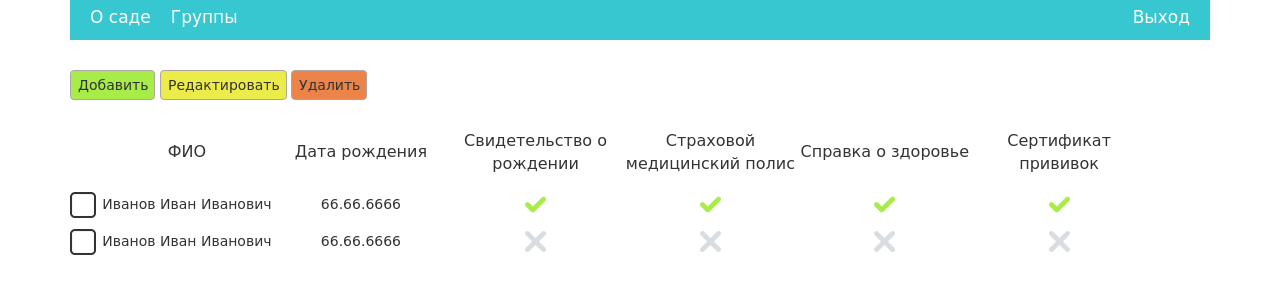
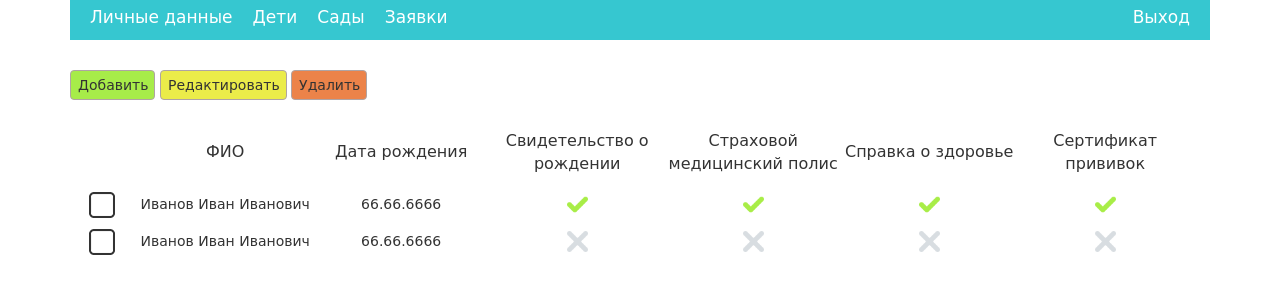
Before and after one commit to IKrivor/Kindergarten, a PHP site: page /frontend/templates/Kids.php in a window 1280 px wide. Shown: the top 300 px of the page. Run offline with PHP 8.4, Linux system fonts and the light colour scheme; some libraries are stand-ins or nearby versions.

Commit message:
Добавить шаблон страницы "Заявки"

```diff
--- a/www/frontend/css/style.css
+++ b/www/frontend/css/style.css
@@ -237,17 +237,17 @@ input[type="checkbox"] + label span {
 input[type="checkbox"]:checked + label span {
     background:url(../img/checkbox.png) -26px top no-repeat;
 }
-th.t-gr-name {
+th.t-gr-name, th.t-kid-name {
     text-align: center;
 }
-td.t-gr, td.t-waiting {
+td.t-gr, td.t-kid, td.t-waiting, td.t-zayavky {
     text-align: center;
 }
 table#table-groups {
     width: 59%;
     margin: 0 0 0 15px;
 }
-th.t-gr-name, th.t-waiting-name {
+th.t-gr-name, th.t-kid-name, th.t-waiting-name, th.t-zayavky-name {
     text-align: center;
     font-size: 16px;
     font-weight: normal;
@@ -263,9 +263,9 @@ th.t-gr-name, th.t-waiting-name {
     margin-right: auto;
 }
 table#table-groups {
-    width: 92%;
+    width: 96%;
     margin: 0 0 0 15px;
 }
-.t-gr img {
+.t-gr img, .t-kid img {
     width: 12%;
 }
--- a/www/frontend/templates/Kids.php
+++ b/www/frontend/templates/Kids.php
@@ -17,48 +17,50 @@ header('Content-Type: text/html; charset=utf-8]')?>
 <body>
 <div class="container">
     <div class="top-menu">
-        <div class="menu-item" id="o-sade-menu">О саде</div>
-        <div class="menu-item" id="groups-menu">Группы</div>
+        <div class="menu-item" id="private-data-menu">Личные данные</div>
+        <div class="menu-item" id="kids-menu">Дети</div>
+        <div class="menu-item" id="sady-menu">Сады</div>
+        <div class="menu-item" id="zayavky-menu">Заявки</div>
         <div class="menu-item" id="exit">Выход</div>
     </div>
 
     <div id="sad-container">
         <div class="row">
             <div class="button-place">
-                <button id="add-group" class="add-but">Добавить</button>
-                <button id="update-group" class="update-but">Редактировать</button>
-                <button id="remove-group" class="remove-but">Удалить</button>
+                <button id="add-kidkid" class="add-but">Добавить</button>
+                <button id="update-kidkid" class="update-but">Редактировать</button>
+                <button id="remove-kidkid" class="remove-but">Удалить</button>
             </div>
             <table id="table-groups">
                 <thead>
                 <tr>
                     <th></th>
-                    <th class="t-gr-name">ФИО</th>
-                    <th class="t-gr-name">Дата рождения</th>
-                    <th class="t-gr-name">Свидетельство о рождении</th>
-                    <th class="t-gr-name">Страховой медицинский полис</th>
-                    <th class="t-gr-name">Справка о здоровье</th>
-                    <th class="t-gr-name">Сертификат прививок</th>
+                    <th class="t-kid-name">ФИО</th>
+                    <th class="t-kid-name">Дата рождения</th>
+                    <th class="t-kid-name">Свидетельство о рождении</th>
+                    <th class="t-kid-name">Страховой медицинский полис</th>
+                    <th class="t-kid-name">Справка о здоровье</th>
+                    <th class="t-kid-name">Сертификат прививок</th>
                 </tr>
                 </thead>
                 <tbody>
                 <tr>
-                    <td class="t-gr"><input id="kid1" type="checkbox" class="user-checkbox"><label for="kid1"><span></span></label></td>
-                    <td class="t-gr t-num">Иванов Иван Иванович</td>
-                    <td class="t-gr">66.66.6666</td>
-                    <td class="t-gr"><img src="../img/tick.png"></td>
-                    <td class="t-gr"><img src="../img/tick.png"></td>
-                    <td class="t-gr"><img src="../img/tick.png"></td>
-                    <td class="t-gr"><img src="../img/tick.png"></td>
+                    <td class="t-kid"><input id="kid1" type="checkbox" class="user-checkbox"><label for="kid1"><span></span></label></td>
+                    <td class="t-kid t-num">Иванов Иван Иванович</td>
+                    <td class="t-kid">66.66.6666</td>
+                    <td class="t-kid"><img src="../img/tick.png"></td>
+                    <td class="t-kid"><img src="../img/tick.png"></td>
+                    <td class="t-kid"><img src="../img/tick.png"></td>
+                    <td class="t-kid"><img src="../img/tick.png"></td>
                 </tr>
                 <tr>
-                    <td class="t-gr"><input id="kid2" type="checkbox" class="user-checkbox"><label for="kid2"><span></span></label></td>
-                    <td class="t-gr t-num">Иванов Иван Иванович</td>
-                    <td class="t-gr">66.66.6666</td>
-                    <td class="t-gr"><img src="../img/delete.png"></td>
-                    <td class="t-gr"><img src="../img/delete.png"></td>
-                    <td class="t-gr"><img src="../img/delete.png"></td>
-                    <td class="t-gr"><img src="../img/delete.png"></td>
+                    <td class="t-kid"><input id="kid2" type="checkbox" class="user-checkbox"><label for="kid2"><span></span></label></td>
+                    <td class="t-kid t-num">Иванов Иван Иванович</td>
+                    <td class="t-kid">66.66.6666</td>
+                    <td class="t-kid"><img src="../img/delete.png"></td>
+                    <td class="t-kid"><img src="../img/delete.png"></td>
+                    <td class="t-kid"><img src="../img/delete.png"></td>
+                    <td class="t-kid"><img src="../img/delete.png"></td>
                 </tr>
                 </tbody>
             </table>
```
Also changed, not shown: www/frontend/templates/Zayavky.php (added, +64 -0 lines).
